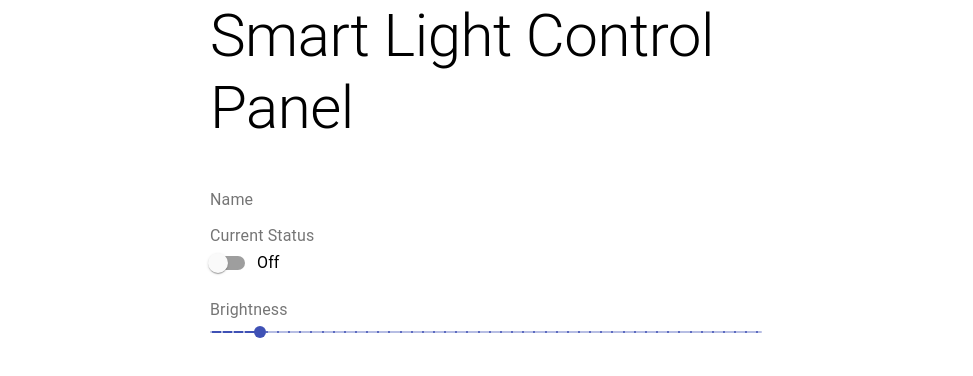
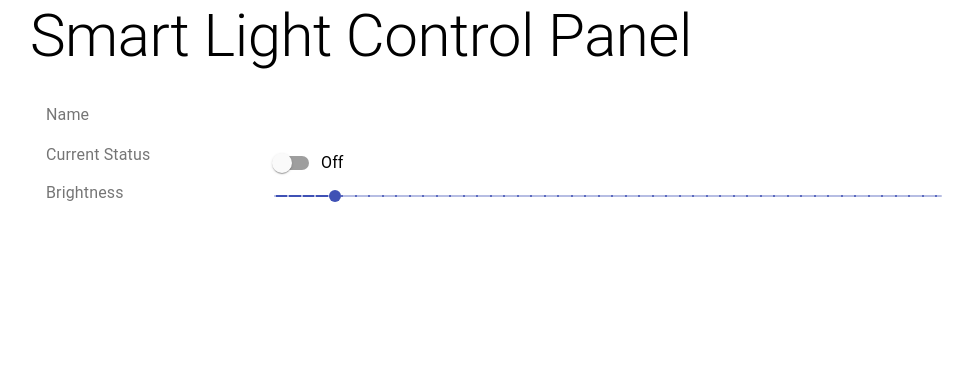
Before and after one commit to BranLim/iot-smart-light-frontend, a React (Create React App) app: page / in a window 1280 px wide. Shown: the top 376 px of the page, without its empty margins (154-1127 px from the left). Built offline with nearby package versions, Linux system fonts and the light colour scheme.

Commit message:
Add more styling.

```diff
--- a/src/App.js
+++ b/src/App.js
@@ -1,35 +1,46 @@
 import './App.css';
 import React, {useState} from 'react';
 import {
+    Box,
     Container,
-    Box,
-    FormControl,
     FormControlLabel,
+    FormGroup,
+    FormLabel,
+    Grid,
+    Slider,
     Switch,
-    Typography,
-    FormGroup,
-    FormLabel, Slider
+    Typography
 } from '@material-ui/core';
-import {withStyles} from "@material-ui/core/styles";
 
 function App() {
 
     const [lightState, setLightState] = useState(0);
 
     return (
-        <Container maxWidth="sm">
+        <Container maxWidth="md">
             <Typography variant="h2">
                 Smart Light Control Panel
             </Typography>
-            <Box my={6}>
+            <Box ml={2} pt={4}>
                 <form>
                     <FormGroup>
+                        <Grid container spacing={2}>
+                            <Grid item sm={3}>
                                 <FormLabel>Name</FormLabel>
+                            </Grid>
+                            <Grid>
+
+                            </Grid>
+                        </Grid>
+
                     </FormGroup>
                     <br/>
                     <FormGroup>
-
+                        <Grid container spacing={2}>
+                            <Grid item sm={3}>
                                 <FormLabel htmlFor="lightSwitch">Current Status</FormLabel>
+                            </Grid>
+                            <Grid item sm={9}>
                                 <FormControlLabel id="lightSwitch" margin="normal" fullwidth="true" margin="normal"
                                                   control={
                                                       <Switch onChange={(evt) => {
@@ -37,10 +48,15 @@ function App() {
                                                       }}/>
                                                   }
                                                   label={lightState === 1 ? "On" : "Off"} labelPlacement="end"/>
+                            </Grid>
+                        </Grid>
                     </FormGroup>
-                    <br/>
                     <FormGroup>
+                        <Grid container spacing={2}>
+                            <Grid item sm={3}>
                                 <FormLabel>Brightness</FormLabel>
+                            </Grid>
+                            <Grid item sm={9}>
                                 <Slider defaultValue={10}
                                         aria-labelledby="discrete-slider-small-steps"
                                         step={2}
@@ -48,9 +64,13 @@ function App() {
                                         min={1}
                                         max={100}
                                         valueLabelDisplay="auto"></Slider>
+                            </Grid>
+                        </Grid>
+
                     </FormGroup>
                 </form>
             </Box>
+
         </Container>
     );
 }
```
Lines whose indentation alone changed are shown as unchanged.
